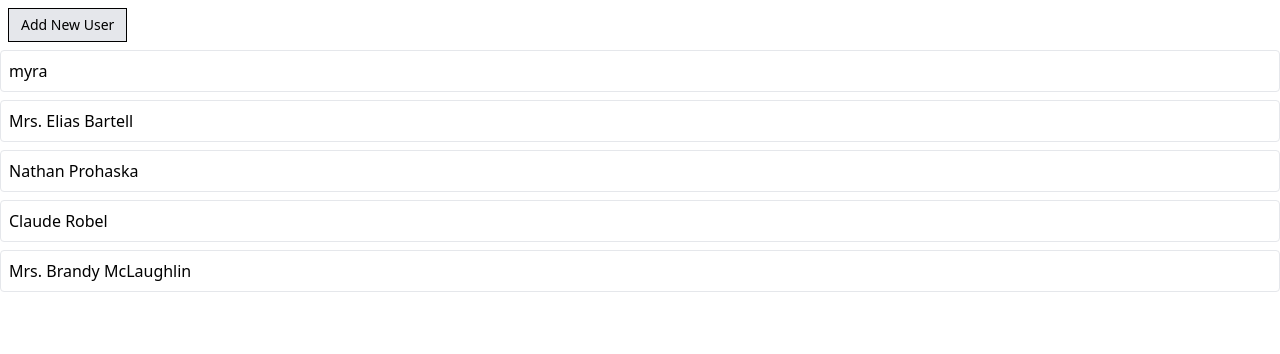
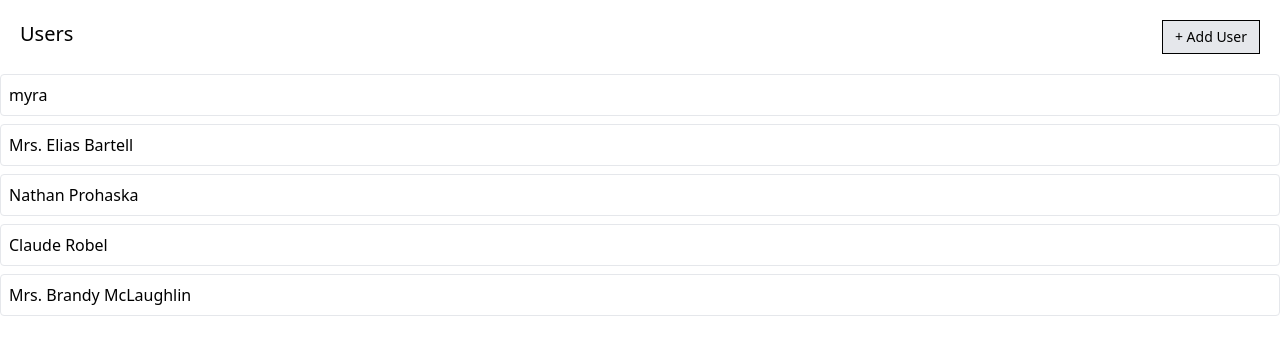
Before and after one commit to miguelkubrusly/users-albums-app, a React (Create React App) app: page / in a window 1280 px wide. Shown: the top 354 px of the page. Built offline with nearby package versions, Linux system fonts and the light colour scheme; data requests are answered from the project's data file.

Commit message:
feat(users): make two separate loading logic=>
use loading hook for separating different loadings in UserList

```diff
--- a/src/components/UserList.tsx
+++ b/src/components/UserList.tsx
@@ -1,26 +1,27 @@
-//todo
-
-//create user list render
-
 import { useEffect } from "react";
 import { useDispatch, useSelector } from "react-redux";
 import { fetchUsers } from "../thunks/fetchUsers";
-import { AppDispatch, RootState } from "../store/store";
+import { AppDispatch, RootState, addUser } from "../store/store";
 import Skeleton from "./Skeleton";
-import { addUser } from "../store/store";
 import Button from "./Button";
+import { useLoading } from "../hooks/use-loading";
 
 function UserList() {
+  const loadingUsers = useLoading();
+  const creatingUser = useLoading();
+
   const dispatch = useDispatch<AppDispatch>();
-
-  const { data, isLoading, error } = useSelector((state: RootState) => {
+  const { data } = useSelector((state: RootState) => {
     return state.users;
   });
 
   const handleAddUser = () => {
-    dispatch(addUser());
+    creatingUser.pending();
+    dispatch(addUser())
+      .unwrap()
+      .then(() => creatingUser.fulfilled())
+      .catch((error) => creatingUser.reject(error));
   };
-
   const renderedUsers = data.map((user) => (
     <div key={user.id} className="mb-2 border rounded">
       <div className="flex p-2 justify-between items-center cursor-pointer">
@@ -30,18 +31,30 @@ function UserList() {
   ));
 
   useEffect(() => {
-    dispatch(fetchUsers());
+    loadingUsers.pending();
+    dispatch(fetchUsers())
+      .unwrap()
+      .then(() => loadingUsers.fulfilled())
+      .catch((error) => loadingUsers.reject(error));
   }, [dispatch]);
 
-  if (isLoading) {
+  if (loadingUsers.loading) {
     return <Skeleton times={7} className="h-10 w-full" />;
   }
-  if (error) {
+  if (loadingUsers.loadingError) {
     return <div>Error fetching data...</div>;
   }
   return (
     <div>
-      <Button onClick={handleAddUser}>Add New User</Button>
+      <div className="flex flex-row justify-between m-3">
+        <h1 className="m-2 text-xl">Users</h1>
+        {creatingUser.loading ? (
+          "Creating user..."
+        ) : (
+          <Button onClick={handleAddUser}>+ Add User</Button>
+        )}
+        {creatingUser.loadingError && "Error creating user"}
+      </div>
       {renderedUsers}
     </div>
   );
--- /dev/null
+++ b/src/hooks/use-loading.ts
@@ -0,0 +1,23 @@
+import { useState } from "react";
+
+const useLoading = () => {
+  const [loading, setLoading] = useState(false);
+  const [loadingError, setLoadingError] = useState<Error | null>(null);
+
+  const pending = () => setLoading(true);
+  const reject = (error: Error) => {
+    setLoading(false);
+    setLoadingError(error);
+  };
+  const fulfilled = () => setLoading(false);
+
+  return {
+    loading,
+    loadingError,
+    pending,
+    reject,
+    fulfilled,
+  };
+};
+
+export { useLoading };
--- a/src/thunks/addUser.ts
+++ b/src/thunks/addUser.ts
@@ -1,11 +1,14 @@
 import { createAsyncThunk } from "@reduxjs/toolkit";
 import axios from "axios";
 import { faker } from "@faker-js/faker";
+import { usePause } from "../hooks/use-pause";
 
 const addUser = createAsyncThunk("users/add", async () => {
   const response = await axios.post("http://localhost:3005/users", {
     name: faker.name.fullName(),
   });
+  //DEV ONLY: custom usePause
+  await usePause(2000);
 
   return response.data;
 });
--- a/src/users-albums-env.d.ts
+++ b/src/users-albums-env.d.ts
@@ -5,7 +5,7 @@ declare global {
   type User = {
     name: string;
     albums?: any[];
-    id: string;
+    id: number;
   };
 
   type State = {
```
